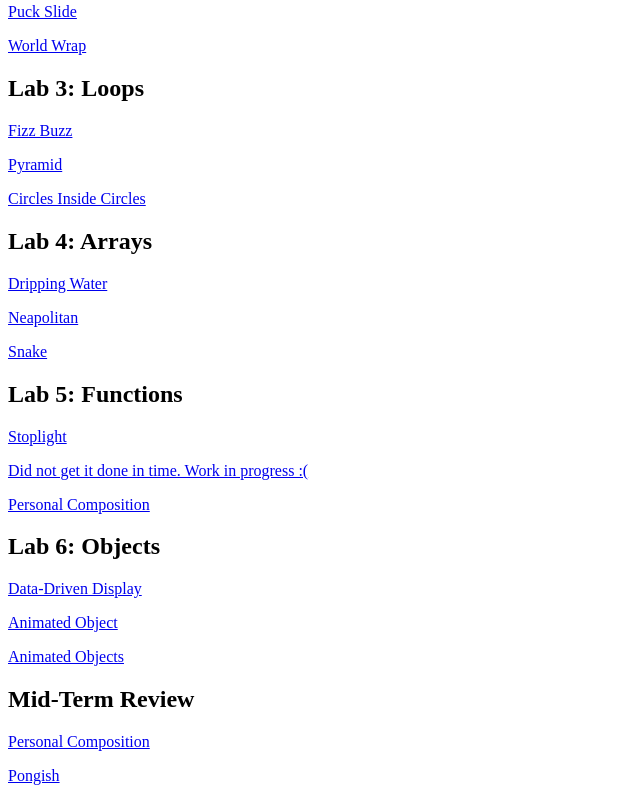
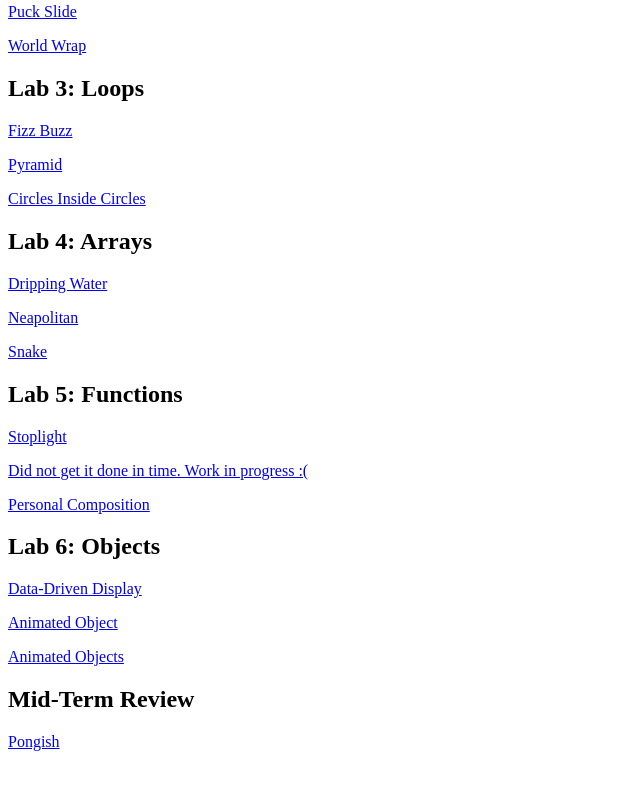
Before and after one commit to andyheltzel/n220fall2020, a plain HTML site: page index.html in a window 1280 px wide. Shown: the part 335-1136 px from the top of the page, without its empty margins (0-640 px from the left). After the commit the page ends 1102 px from the top, so only its background shows below. Drawn offline with Linux system fonts and the light colour scheme.

Commit message:
Deleted personalComposition

```diff
--- a/index.html
+++ b/index.html
@@ -34,7 +34,6 @@
     <p><a href="https://andyheltzel.github.io/n220spring2021/objectsHomework/animatedObjects">Animated Objects</a></p>
 
     <h2>Mid-Term Review</h2>
-    <p><a href="https://andyheltzel.github.io/n220spring2021/personalComposition">Personal Composition</a></p>
     <p><a href="https://andyheltzel.github.io/n220spring2021/pongish">Pongish</a></p>
   </body>
 </html>
```
